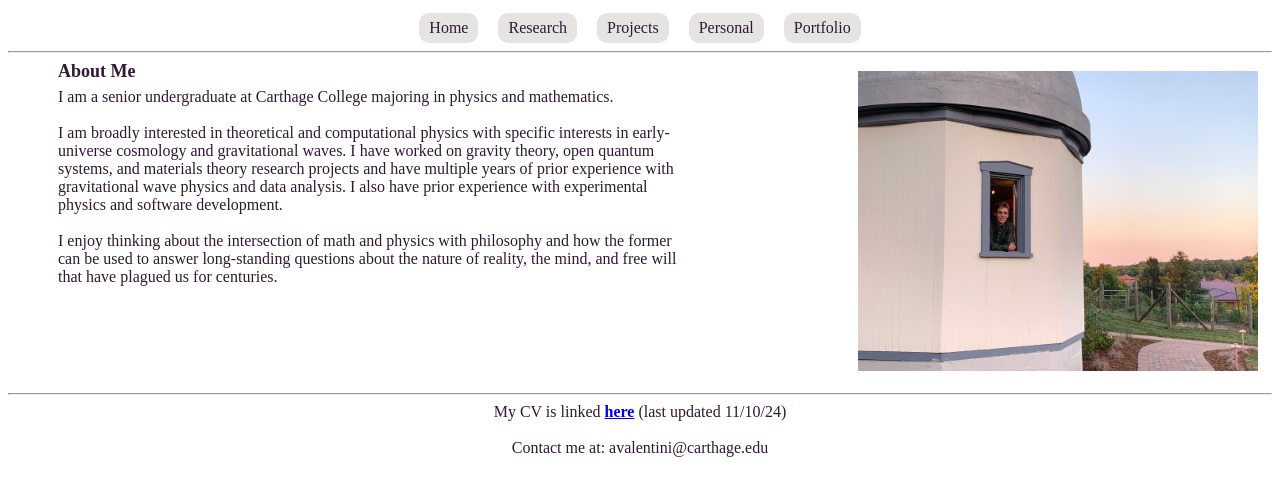
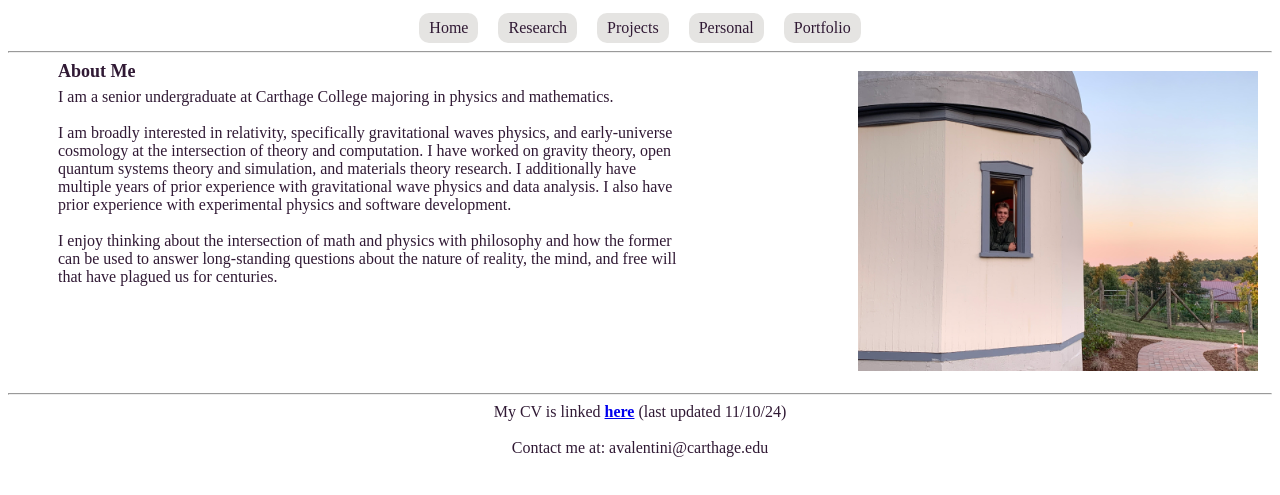
Before and after one commit to AndrewValentini/website, a plain HTML site: page index.html in a window 1280 px wide. Shown: the part 55-550 px from the top of the page. Drawn offline with Linux system fonts and the light colour scheme.

Commit message:
Updated interest statement

```diff
--- a/index.html
+++ b/index.html
@@ -112,7 +112,7 @@
 
         <br>
         <br>
-        I am broadly interested in theoretical and computational physics with specific interests in early-universe cosmology and gravitational waves. I have worked on gravity theory, open quantum systems, and materials theory research projects and have multiple years of prior experience with gravitational wave physics and data analysis.
+        I am broadly interested in relativity, specifically gravitational waves physics, and early-universe cosmology at the intersection of theory and computation. I have worked on gravity theory, open quantum systems theory and simulation, and materials theory research. I additionally have multiple years of prior experience with gravitational wave physics and data analysis.
 
         I also have prior experience with experimental physics and software development.
 
```
